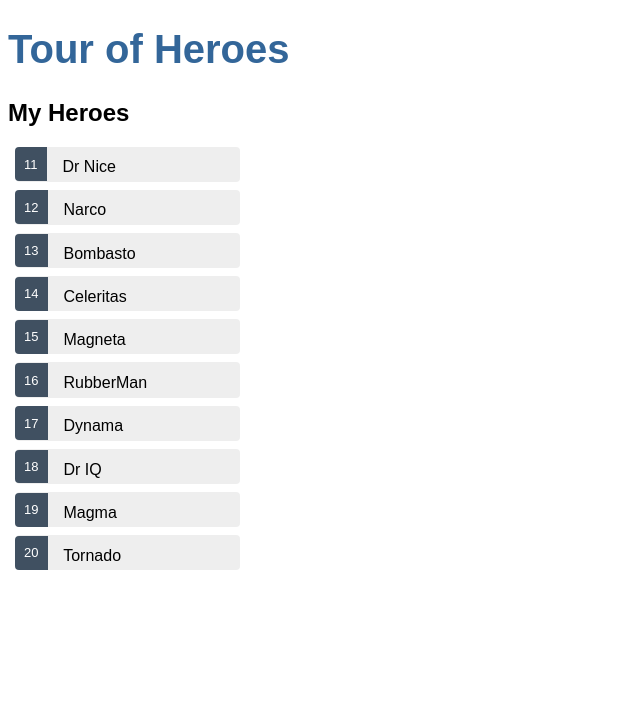
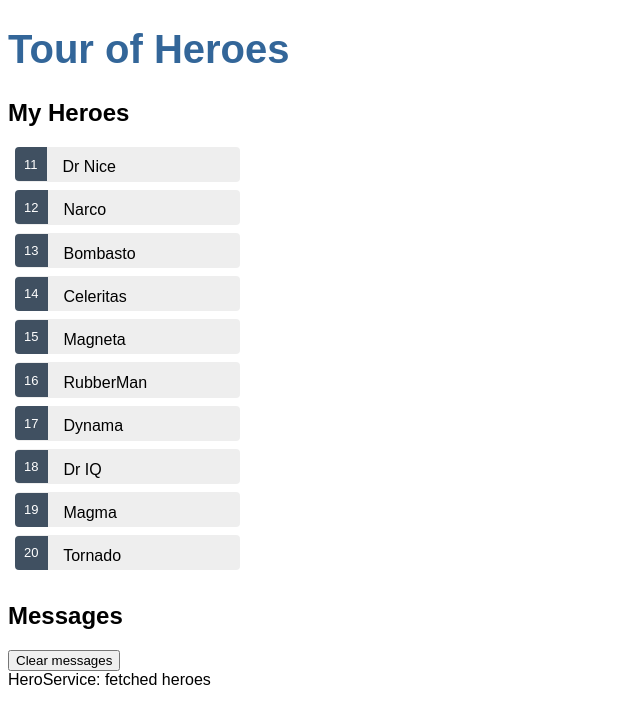
Before and after one commit to a-saracho/angular-tour-of-heroes, an Angular app: page / in a window 1280 px wide. Shown: the top 724 px of the page, without its empty margins (0-640 px from the left). Built offline with nearby package versions, Linux system fonts and the light colour scheme.

Commit message:
Añadimos un componente para mostrar mensajes cuando se realizan acciones en los componentes

```diff
--- a/src/app/app.component.html
+++ b/src/app/app.component.html
@@ -1,3 +1,5 @@
 <h1>{{title}}</h1>
 <!--Añadimos el componente heroes-->
 <app-heroes></app-heroes>
+<!--Añadimos el componente messages-->
+<app-messages></app-messages>
--- a/src/app/app.module.ts
+++ b/src/app/app.module.ts
@@ -7,12 +7,14 @@
 
 /*Para utilizar ngModule en los inputs para modificar propiedades*/
 import { FormsModule } from '@angular/forms';
+import { MessagesComponent } from './messages/messages.component';
 
 @NgModule({
   declarations: [
     AppComponent,
     HeroesComponent,
-    HeroDetailComponent
+    HeroDetailComponent,
+    MessagesComponent
   ],
   imports: [
     BrowserModule,
--- a/src/app/hero.service.ts
+++ b/src/app/hero.service.ts
@@ -2,6 +2,8 @@
 import { Observable, of } from 'rxjs';
 import { Hero } from './hero';
 import { HEROES } from './mock-heroes';
+import { MessageService } from './message.service';
+
 
 /*Injectable indica que este servicio va a ser usado/usar dependencias*/
 @Injectable({
@@ -9,7 +11,7 @@
 })
 export class HeroService {
 
-  constructor() { }
+  constructor(private messageService: MessageService) { }
 
   /* Recibimos/enviamos los datos de forma síncrona */
   /*getHeroes(): Hero[] {
@@ -20,6 +22,7 @@
       ya que la petición http al servidor nos devolverá los datos como observable*/
   getHeroes(): Observable<Hero[]> {
     const heroes = of(HEROES);
+    this.messageService.add('HeroService: fetched heroes');
     return heroes;
   }
 }
--- a/src/app/heroes/heroes.component.ts
+++ b/src/app/heroes/heroes.component.ts
@@ -3,6 +3,7 @@
 import { Hero } from '../hero';
 /*import { HEROES } from '../mock-heroes';*/
 import { HeroService } from '../hero.service';
+import { MessageService } from '../message.service';
 
 
 /* Metadatos del componente
@@ -33,7 +34,7 @@
 
   /* Se genera la variable HeroService ya inicializada e instanciada dentro
      del componente hero, si no le indicaramos el ámbito habría que declararla en el componente */
-  constructor(private heroService: HeroService) { /* Constructor del componente */}
+  constructor(private heroService: HeroService, private messageService: MessageService) { /* Constructor del componente */}
 
   ngOnInit(): void {
     /*Código que se ejecuta al crear el componente con éxito*/
@@ -41,6 +42,7 @@
   }
   onSelect(hero: Hero): void {
     this.selectedHero = hero;
+    this.messageService.add(`HeroesComponent: Selected hero id=${hero.id}`);
   }
 
   /* Función que para importar los datos de los heroes del heroService
--- /dev/null
+++ b/src/app/message.service.ts
@@ -0,0 +1,16 @@
+import { Injectable } from '@angular/core';
+
+@Injectable({
+  providedIn: 'root',
+})
+export class MessageService {
+  messages: string[] = [];
+
+  add(message: string): void {
+    this.messages.push(message);
+  }
+
+  clear(): void {
+    this.messages = [];
+  }
+}
--- /dev/null
+++ b/src/app/messages/messages.component.html
@@ -0,0 +1,8 @@
+<div *ngIf="messageService.messages.length">
+
+    <h2>Messages</h2>
+    <button class="clear"
+            (click)="messageService.clear()">Clear messages</button>
+    <div *ngFor='let message of messageService.messages'> {{message}} </div>
+
+</div>
--- /dev/null
+++ b/src/app/messages/messages.component.ts
@@ -0,0 +1,16 @@
+import { Component, OnInit } from '@angular/core';
+import { MessageService } from '../message.service';
+
+@Component({
+  selector: 'app-messages',
+  templateUrl: './messages.component.html',
+  styleUrls: ['./messages.component.css']
+})
+export class MessagesComponent implements OnInit {
+
+  constructor(public messageService: MessageService) {}
+
+  ngOnInit(): void {
+  }
+
+}
```
Also changed, not shown: src/app/messages/messages.component.css (added), 2 other files (tests, documents, lock files or other folders).
